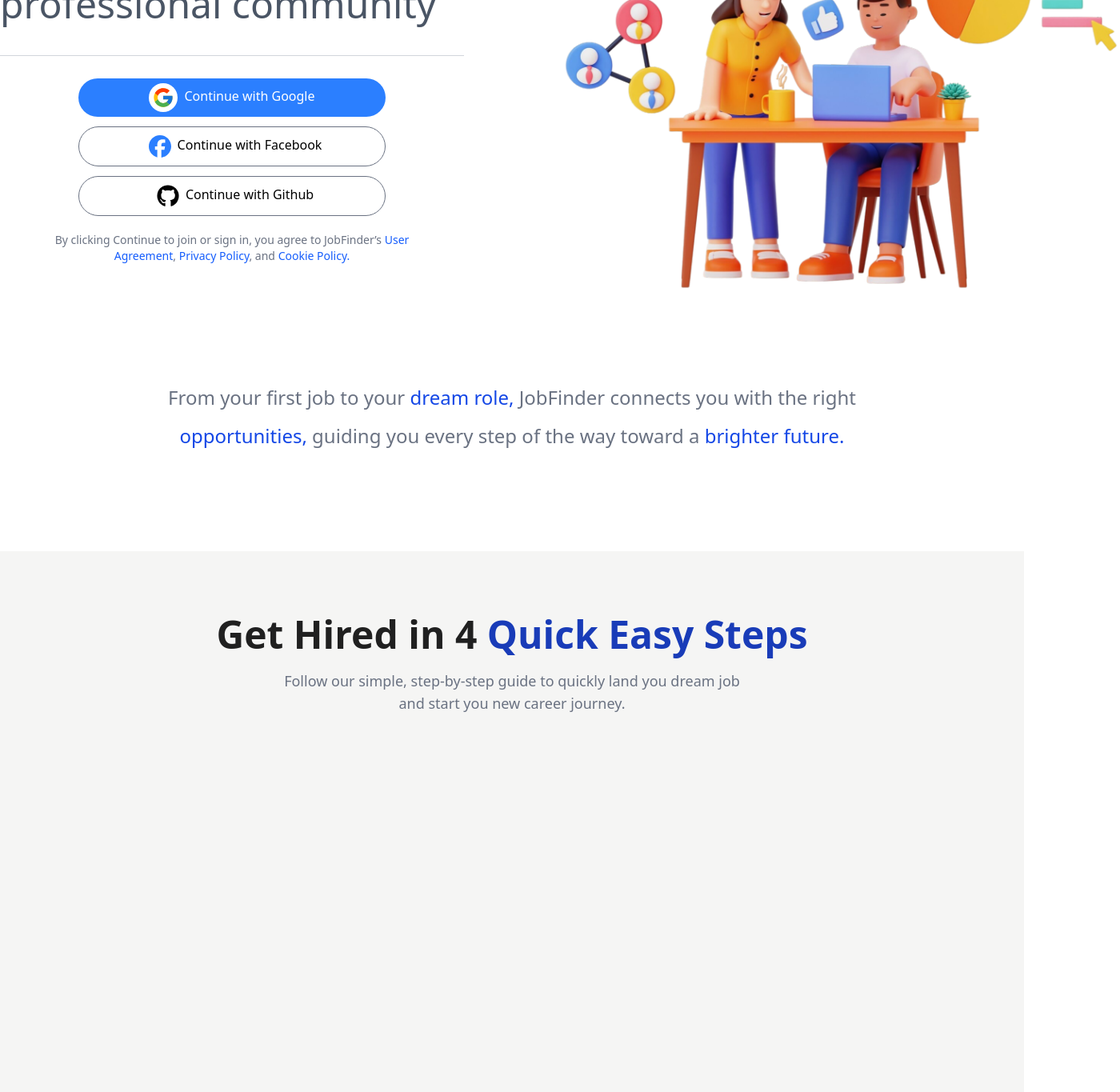
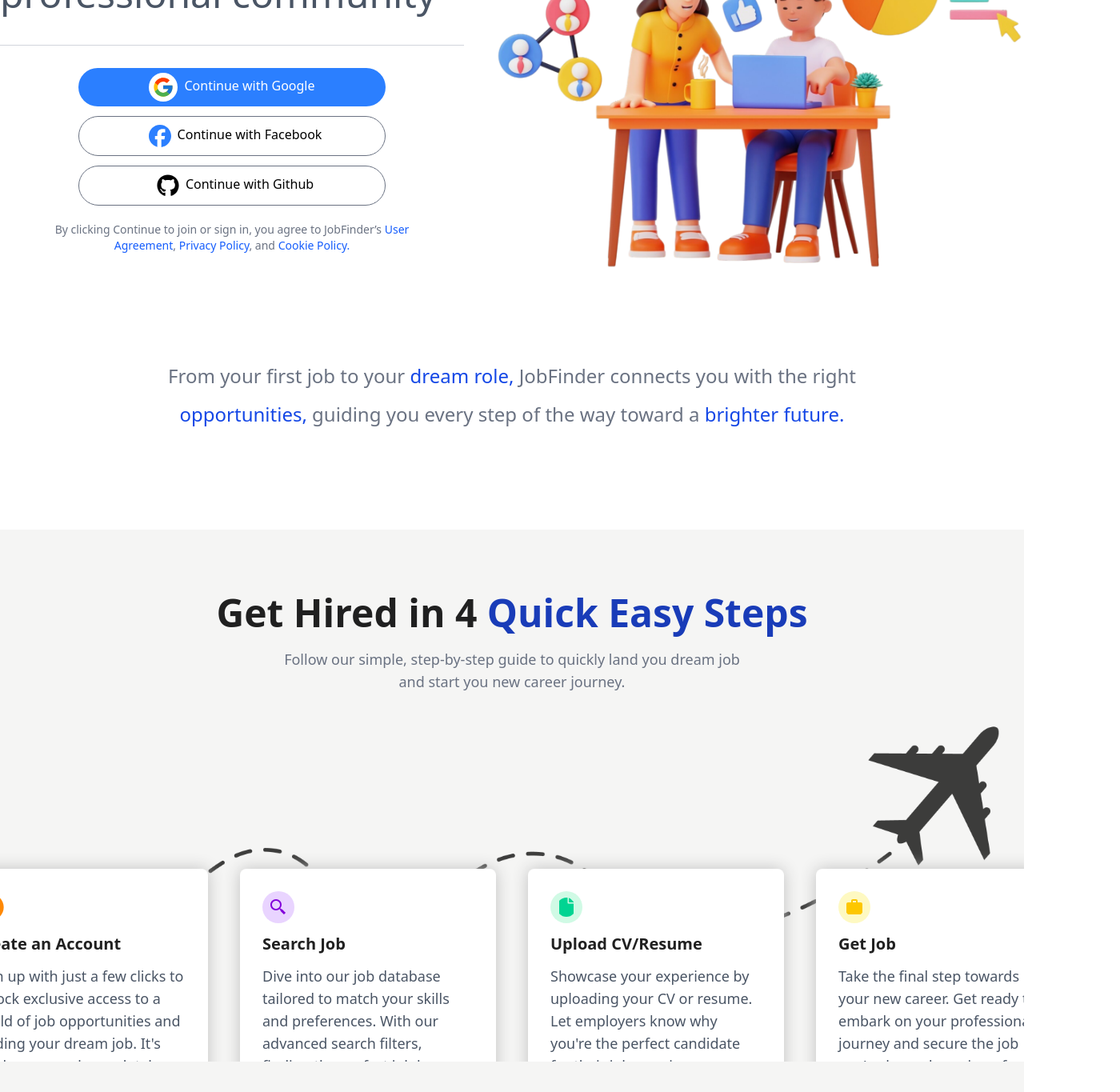
Before and after one commit to iamvinxz/JobFinder-v2, a Next.js app: page / in a window 1280 px wide. Shown: the part 269-1634 px from the top of the page at 80% size, 1400 px wide, since content can reach past the window. Built offline with nearby package versions, Linux system fonts and the light colour scheme.

Commit message:
4 easy steps

```diff
--- a/app/page.tsx
+++ b/app/page.tsx
@@ -1,15 +1,19 @@
 import { FcGoogle } from "react-icons/fc"
 import { FaGithub } from "react-icons/fa"
 import { SiFacebook } from "react-icons/si"
+import { MdAccountCircle } from 'react-icons/md';
+import { BiSearchAlt2 } from 'react-icons/bi';
+import { FaFile } from 'react-icons/fa';
+import { MdWork } from 'react-icons/md';
 import Image from "next/image"
 
 const Home = () => {
   return (
-    <main>
+    <main className="overflow-x-hidden">
       <section className="w-screen my-10">
-          <section className="w-7xl mx-auto flex justify-between items-center">
+          <section className="max-w-7xl mx-auto flex justify-between items-center">
 
-            <section className="w-200 flex flex-col items-center">
+            <section className="w-[800px] flex flex-col items-center">
                 <h1 className="text-5xl text-gray-600 border-b-1 border-gray-300 pb-10 mt-10">Connecting you with your professional community</h1>
 
                 <section className="flex flex-col items-center gap-3 mt-7 mx-auto">
@@ -22,7 +26,7 @@ const Home = () => {
                   <p className="text-sm text-gray-500">By clicking Continue to join or sign in, you agree to JobFinder’s <span className="text-blue-600 cursor-pointer hover:underline hover:text-blue-800">User Agreement</span>, <span className="text-blue-600 cursor-pointer hover:underline hover:text-blue-800">Privacy Policy</span>, and <span className="text-blue-600 cursor-pointer hover:underline hover:text-blue-800">Cookie Policy.</span></p>
                 </section>
             </section>
-            <Image src='/home.png' width={700} height={700} alt="image" className="relative left-30"/>
+            <Image src='/home.png' width={700} height={700} alt="image" className="relative pl-9"/>
           </section>
 
           <section className="text-center my-10 py-15">
@@ -30,10 +34,42 @@ const Home = () => {
           </section>
 
       </section>
-      <section className="h-screen bg-stone-100 mt-15 p-20">
+
+      <section className="bg-stone-100 mt-15 p-20 flex flex-col items-center">
         <section className="text-center">
           <h2 className="text-5xl font-bold text-[#202020]">Get Hired in 4 <span className="text-blue-800">Quick Easy Steps</span></h2>
           <p className="text-gray-500 text-lg w-xl mx-auto pt-5">Follow our simple, step-by-step guide to quickly land you dream job and start you new career journey.</p>
+        </section>
+
+        <section className="relative py-5 w-screen flex flex-col items-center">
+          <Image src='/airplain-2.png' width={2000} height={200} alt="image"/>
+
+          <section className="flex gap-10 absolute top-55">
+
+            <div className="shadow-[0_0_20px_0_#C0C0C0] p-7 w-80 rounded-lg bg-white relative top-[-30]">
+              <MdAccountCircle className="text-orange-400 text-[2.5rem]"/>
+              <h2 className="text-xl font-semibold text-[#202020] py-3">Create an Account</h2>
+              <p className="text-gray-600 text-lg font-sans">Sign up with just a few clicks to unlock exclusive access to a world of job opportunities and landing your dream job. It's quick, easy, and completely free.</p>
+            </div>
+
+            <div className="shadow-[0_0_20px_0_#C0C0C0] p-7 w-80 rounded-lg bg-white">
+              <BiSearchAlt2 className="bg-purple-200 text-purple-700 text-[2.5rem] p-2 rounded-3xl"/>
+              <h2 className="text-xl font-semibold text-[#202020] py-3">Search Job</h2>
+              <p className="text-gray-600 text-lg font-sans">Dive into our job database tailored to match your skills and preferences. With our advanced search filters, finding the perfect job has never been easier.</p>
+            </div>
+
+            <div className="shadow-[0_0_20px_0_#C0C0C0] p-7 w-80 rounded-lg bg-white relative top-[-30]">
+              <FaFile className="bg-emerald-100 text-emerald-400 text-[2.5rem] p-2 rounded-3xl"/>
+              <h2 className="text-xl font-semibold text-[#202020] py-3">Upload CV/Resume</h2>
+              <p className="text-gray-600 text-lg font-sans">Showcase your experience by uploading your CV or resume. Let employers know why you're the perfect candidate for their job openings.</p>
+            </div>
+
+             <div className="shadow-[0_0_20px_0_#C0C0C0] p-7 w-80 rounded-lg bg-white">
+              <MdWork className="bg-yellow-100 text-yellow-400 text-[2.5rem] p-2 rounded-3xl"/>
+              <h2 className="text-xl font-semibold text-[#202020] py-3">Get Job</h2>
+              <p className="text-gray-600 text-lg font-sans">Take the final step towards your new career. Get ready to embark on your professional journey and secure the job you've been dreaming of.</p>
+            </div>
+          </section>
         </section>
       </section>
     </main>
```
Also changed, not shown: public/airplain-2.png (added), public/airplane-blue.png (added).
